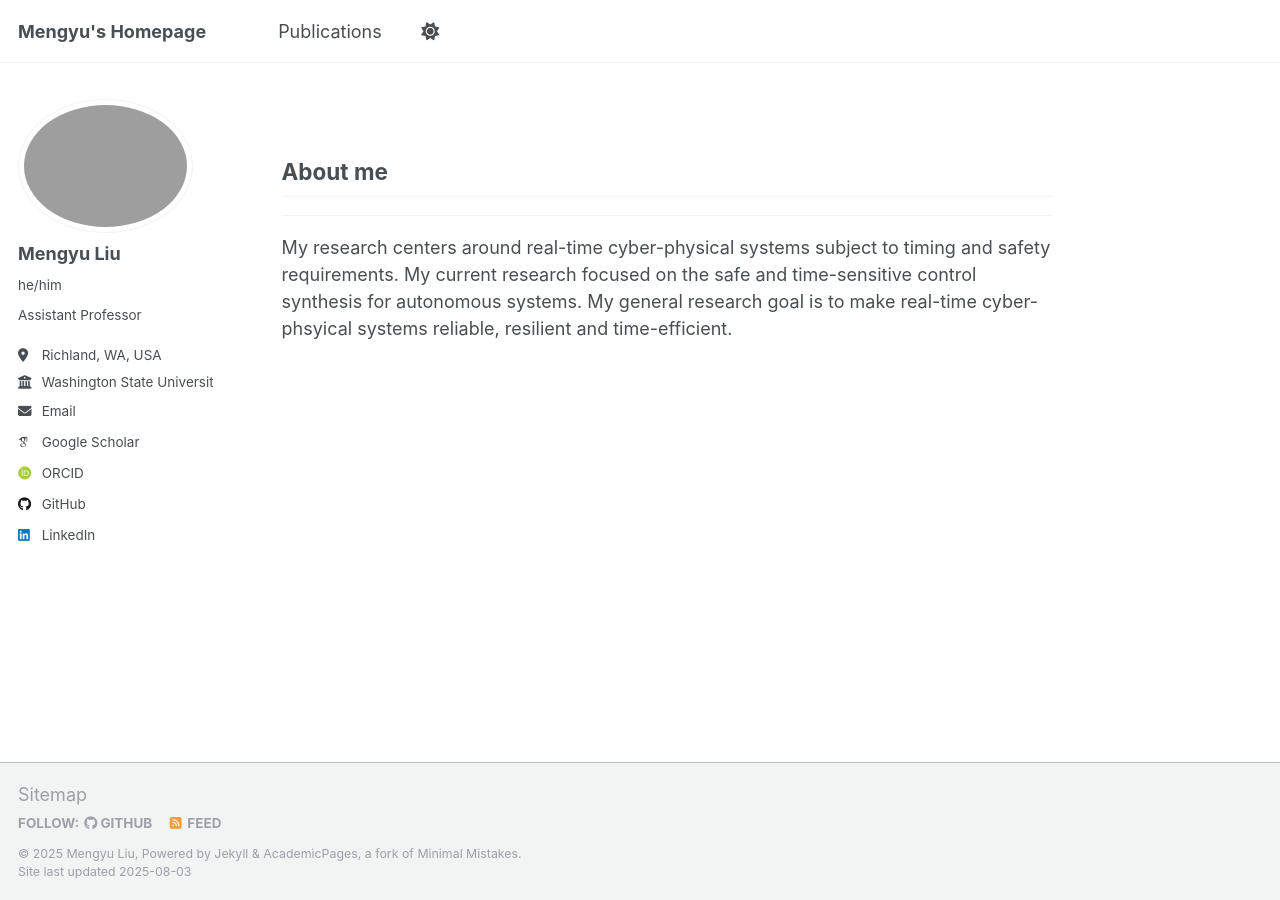
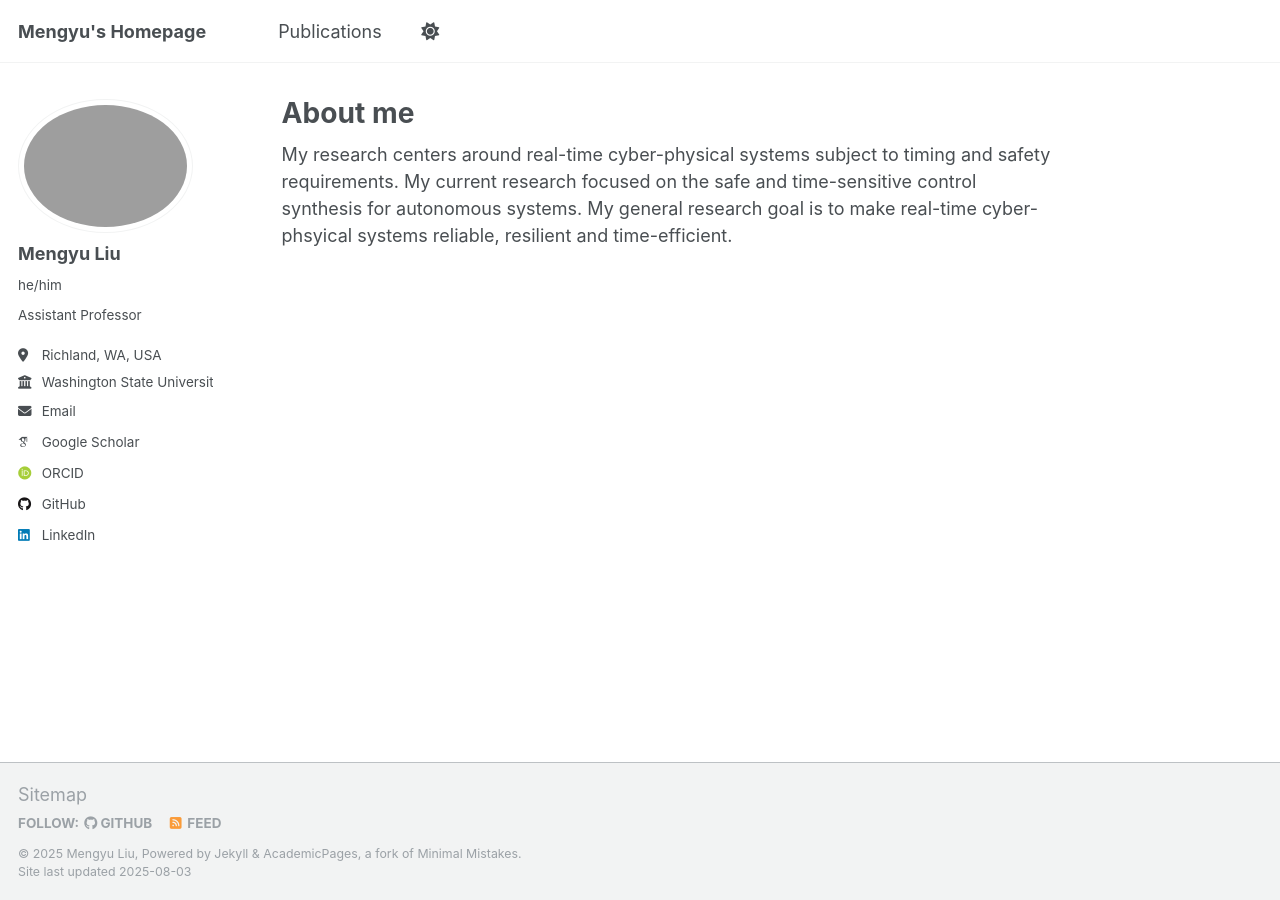
Before and after one commit to Mengyuliu0520/Mengyuliu0520.github.io, a Jekyll site: the page built from _pages/about.md, in a window 1280 px wide. Built offline with Jekyll 4.4.1, drawn with Linux system fonts in a browser that asks for light colours; some web fonts are replaced.

```diff
--- a/_pages/about.md
+++ b/_pages/about.md
@@ -1,13 +1,11 @@
 ---
 permalink: /
-title: ""
+title: "About me"
 author_profile: true
 redirect_from:
   - /about/
   - /about.html
 ---
-## About me
-------
 My research centers around real-time cyber-physical systems subject to timing and safety requirements. My current research focused on the safe and time-sensitive control synthesis for autonomous systems. My general research goal is to make real-time cyber-phsyical systems reliable, resilient and time-efficient.
 
 
```
